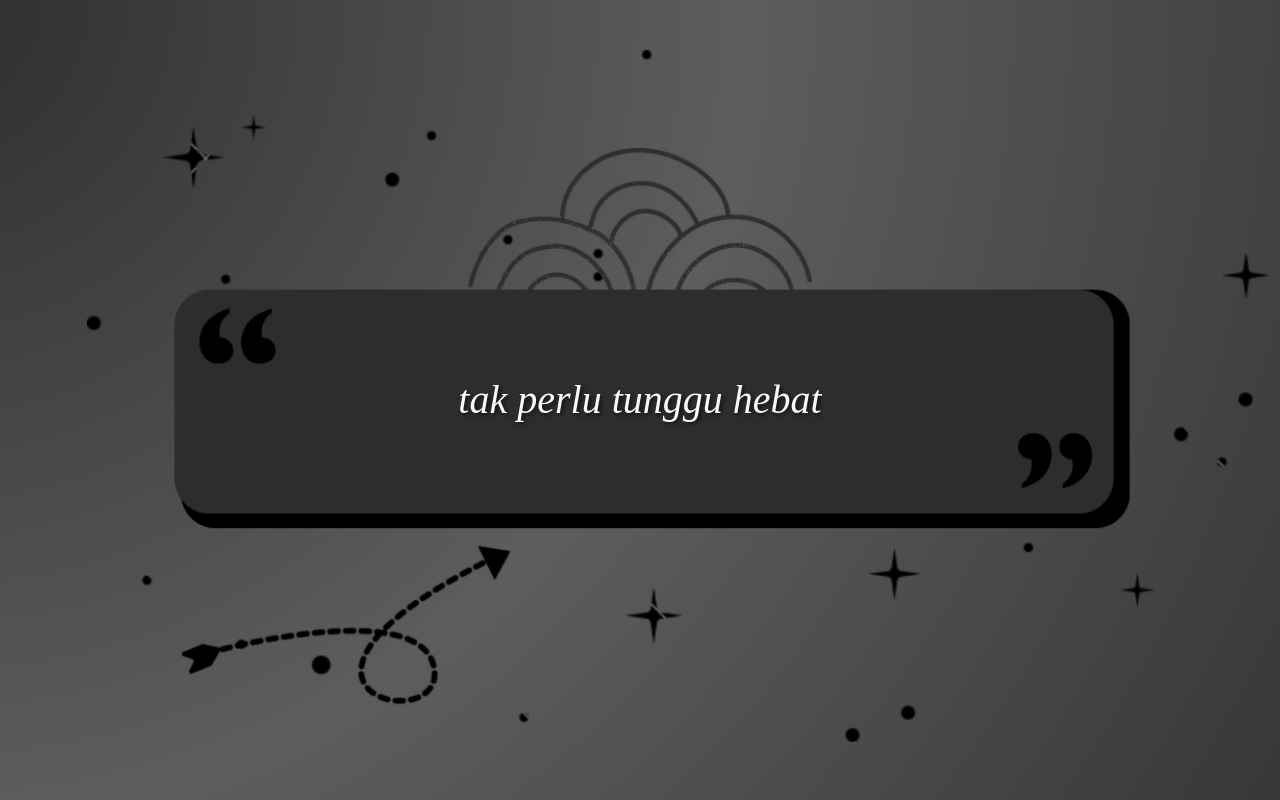
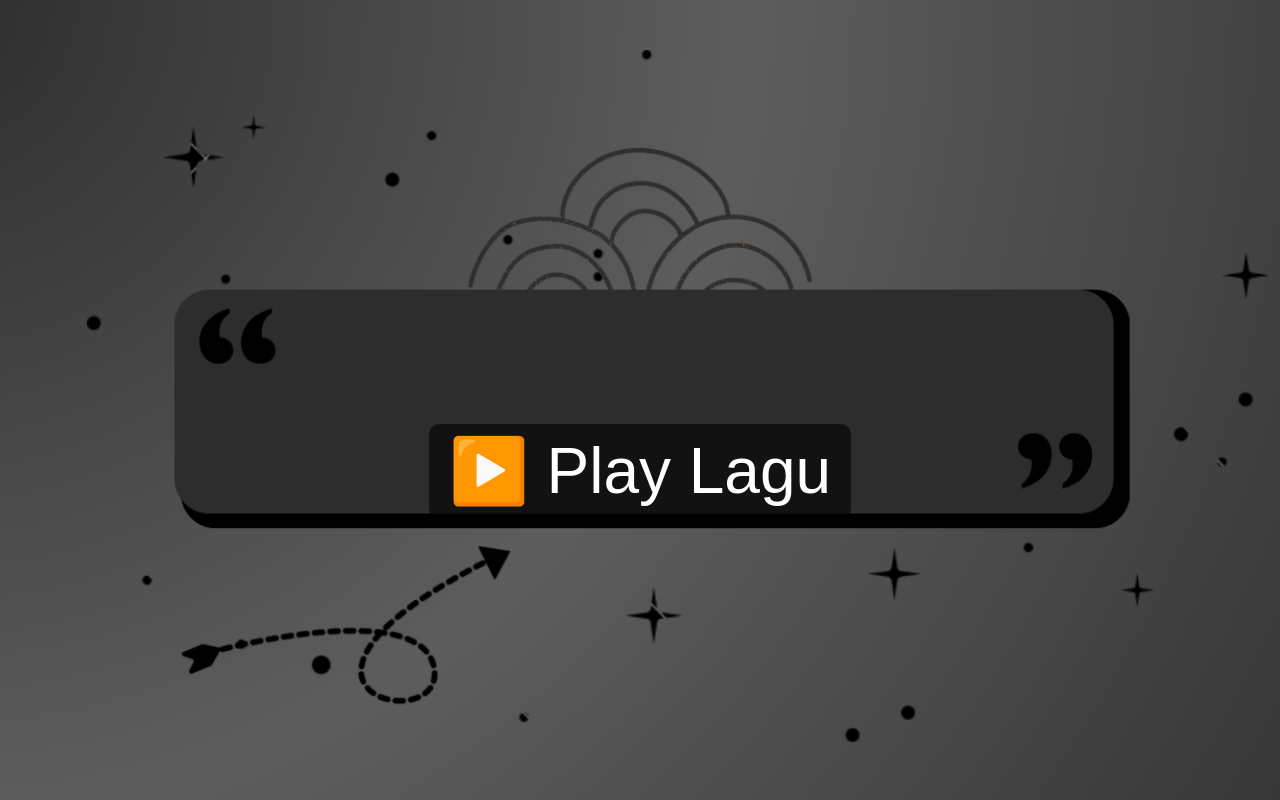
Before and after one commit to Lyaastrophile/lirik, a plain HTML site: page index.html in a window 1280 px wide. Drawn offline with Linux system fonts and the light colour scheme.

Commit message:
Add files via upload

```diff
--- a/index.html
+++ b/index.html
@@ -7,95 +7,94 @@
   <style>
     body {
       margin: 0;
-      min-height: 100vh;
+      height: 100vh;
       background-image: url('bg_lagu.png');
-      background-size: cover; /* Biar selalu penuh layar */
+      background-size: cover; /* full screen */
       background-position: center;
       background-repeat: no-repeat;
       display: flex;
       justify-content: center;
       align-items: center;
       flex-direction: column;
-}
-
+    }
 
     .quote-box {
       color: white;
       text-align: center;
       overflow: hidden;
-    }
-
-    .quote-box::before {
-      content: "";
-      font-size: 100px;
-      position: absolute;
-      top: 5px;
-      left: 20px;
-      color: rgba(0, 0, 0, 0.9);
-    }
-
-    .quote-box::after {
-      content: "";
-      font-size: 100px;
-      position: absolute;
-      top: 50px;
-      left: 610px;
-      color: rgba(0, 0, 0, 0.9);
+      padding: 20px;
     }
 
     .quote-text {
-      font-size: 40px;
+      font-size: 6vw; /* responsive font */
       line-height: 1.6;
       font-style: italic;
       text-shadow: 2px 2px 4px rgba(0,0,0,0.7);
       opacity: 0;
       transition: opacity 1s ease-in-out;
     }
+
+    .play-btn {
+      background: rgba(0,0,0,0.6);
+      color: white;
+      font-size: 5vw;
+      border: none;
+      padding: 10px 20px;
+      border-radius: 10px;
+      margin-top: 20px;
+      cursor: pointer;
+    }
   </style>
 </head>
 <body>
 
   <div class="quote-box">
-    <div class="quote-text" id="quote">Lirik pertama</div>
+    <div class="quote-text" id="quote">Tekan Play untuk mulai 🎶</div>
+    <button class="play-btn" id="playBtn">▶️ Play Lagu</button>
   </div>
 
-<!-- Player lagu -->
-  <audio id="audio" autoplay>
+  <audio id="audio">
     <source src="tak_perlu.mp3" type="audio/mpeg">
     Browser kamu tidak mendukung audio.
   </audio>
 
   <script>
     const quotes = [
-      { text: " ", duration: 2000 }, // 2 detik
-      { text: "tak perlu tunggu hebat", duration: 2000 }, // 4 detik
-      { text: "untuk berani memulai apa yang kau impikan", duration: 2500 }, // 3 detik
-      { text: "hanya perlu memulai", duration: 2000 }, // 5 detik
-      { text: "untuk menjadi hebat raih yang kau impikan", duration: 2000 }, // 2 detik
-      { text: "seperti singa yang menerjang semua rintangan", duration: 4000 }, // 2 detik
-      { text: "tanpa rasa takut", duration: 2500 }, // 2 detik
-      { text: "yakini bahwa, kamu kamu kamu kamu", duration: 4000 }, // 2 detik
-      { text: "terhebat!!!", duration: 2000 } // 2 detik
+      { text: " ", duration: 2000 },
+      { text: "tak perlu tunggu hebat", duration: 2000 },
+      { text: "untuk berani memulai apa yang kau impikan", duration: 2500 },
+      { text: "hanya perlu memulai", duration: 2000 },
+      { text: "untuk menjadi hebat raih yang kau impikan", duration: 2000 },
+      { text: "seperti singa yang menerjang semua rintangan", duration: 4000 },
+      { text: "tanpa rasa takut", duration: 2500 },
+      { text: "yakini bahwa, kamu kamu kamu kamu", duration: 4000 },
+      { text: "terhebat!!!", duration: 2000 }
     ];
 
     let index = 0;
     const quoteEl = document.getElementById('quote');
+    const audio = document.getElementById('audio');
+    const playBtn = document.getElementById('playBtn');
 
     function showQuote() {
       const current = quotes[index];
       quoteEl.textContent = current.text;
-      quoteEl.style.opacity = 1; // fade in
+      quoteEl.style.opacity = 1;
 
       setTimeout(() => {
-        quoteEl.style.opacity = 0; // fade out
+        quoteEl.style.opacity = 0;
         setTimeout(() => {
           index = (index + 1) % quotes.length;
           showQuote();
-        }, 990); // waktu fade out (1 detik)
-      }, current.duration); // waktu tampil per lirik
+        }, 990);
+      }, current.duration);
     }
 
-    showQuote();
+    playBtn.addEventListener('click', () => {
+      audio.play();
+      playBtn.style.display = 'none'; // sembunyikan tombol
+      showQuote();
+    });
   </script>
 
 </body>
```
